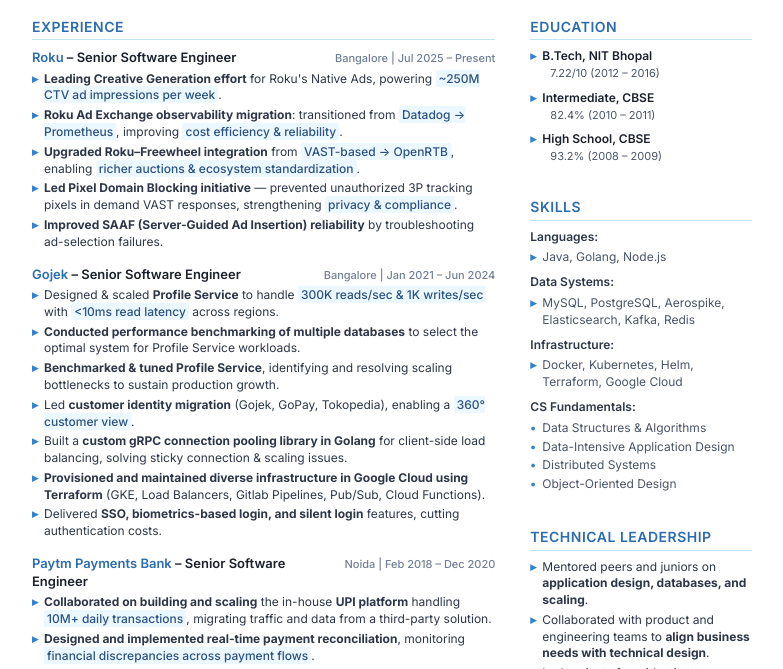
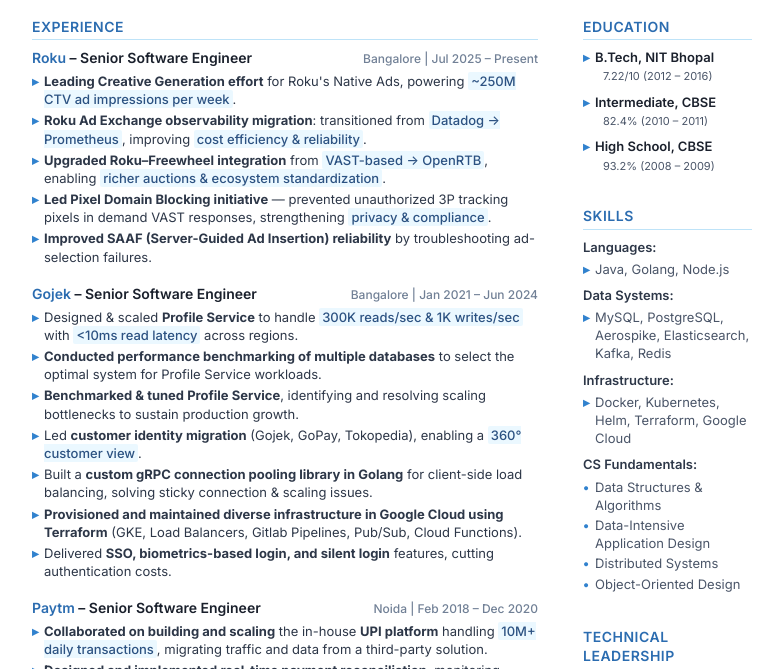
Before and after one commit to kalyanironak/kalyanironak.github.io, a plain HTML site: page index.html in a window 1280 px wide. Shown: the part 131-800 px from the top of the page, without its empty margins (248-1031 px from the left). Drawn offline with Linux system fonts and the light colour scheme.

Commit message:
Update index.html
Increase more space to look easier on eye.

```diff
--- a/index.html
+++ b/index.html
@@ -18,7 +18,7 @@
             line-height: 1.4;
             color: #2d3748;
             background: white;
-            font-size: 12px;
+            font-size: 13px;
         }
 
         .container {
@@ -78,7 +78,7 @@
 
         /* Experience */
         .job {
-            margin-bottom: 14px;
+            margin-bottom: 18px;
         }
 
         .job-header {
@@ -91,7 +91,7 @@
         .company-role {
             font-weight: 600;
             color: #1a202c;
-            font-size: 13px;
+            font-size: 14px;
         }
 
         .company {
@@ -99,9 +99,10 @@
         }
 
         .location-date {
-            font-size: 11px;
+            font-size: 12px;
             color: #718096;
             font-weight: 500;
+            white-space: nowrap;
         }
 
         .achievements {
@@ -237,7 +238,7 @@
         /* Responsive adjustments */
         @media print {
             body {
-                font-size: 11px;
+                font-size: 12px;
                 -webkit-print-color-adjust: exact;
                 print-color-adjust: exact;
             }
@@ -250,13 +251,16 @@
             .right-column .section {
                 margin-bottom: 28px;
             }
+            .job {
+                margin-bottom: 16px;
+            }
         }
 
         /* Main content layout */
         .main-content {
             display: grid;
-            grid-template-columns: 2fr 1fr;
-            gap: 25px;
+            grid-template-columns: 2.2fr 0.8fr;
+            gap: 30px;
             align-items: start;
         }
 
@@ -266,7 +270,7 @@
 
         .right-column {
             /* Education, Skills, Technical Leadership */
-            padding-left: 10px;
+            padding-left: 15px;
         }
 
         /* Add more space between sections in right column */
@@ -326,7 +330,7 @@
 
                     <div class="job">
                         <div class="job-header">
-                            <span class="company-role"><span class="company">Paytm Payments Bank</span> – Senior Software Engineer</span>
+                            <span class="company-role"><span class="company">Paytm</span> – Senior Software Engineer</span>
                             <span class="location-date">Noida | Feb 2018 – Dec 2020</span>
                         </div>
                         <ul class="achievements">
```
